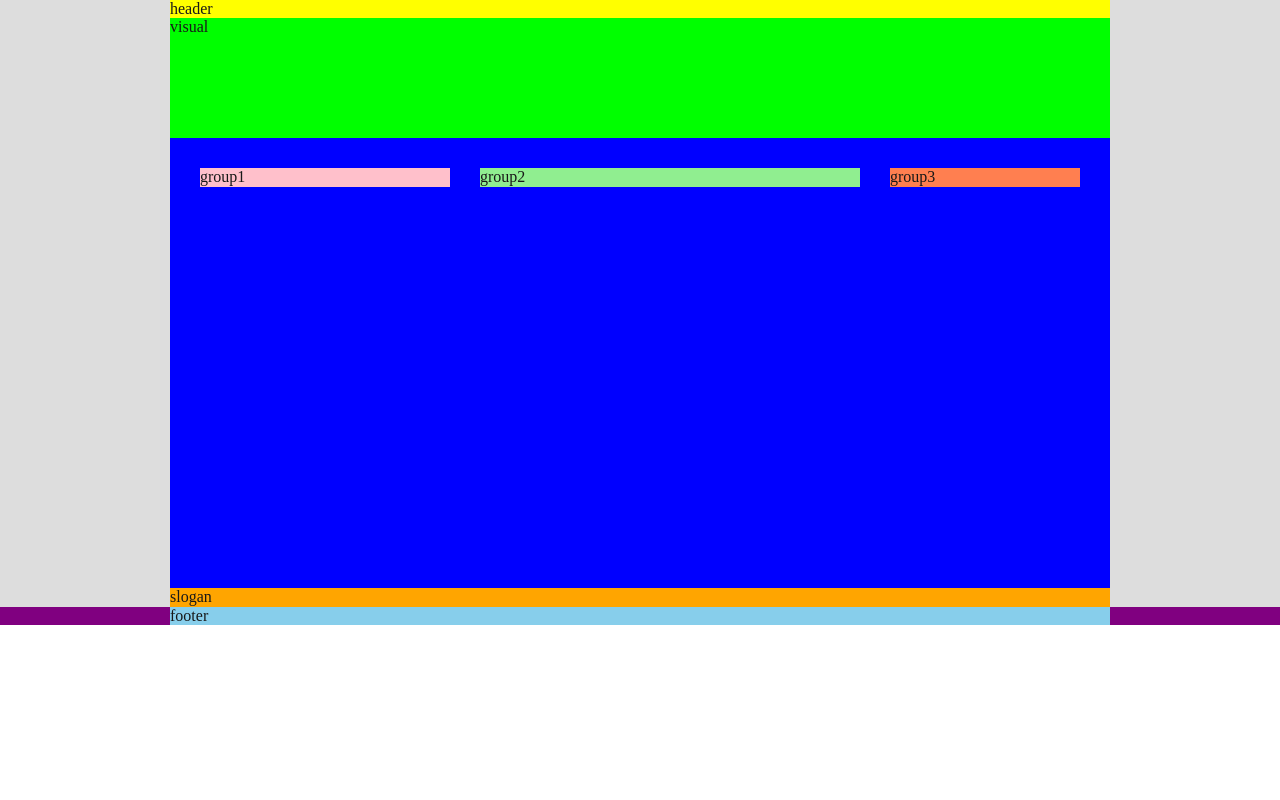
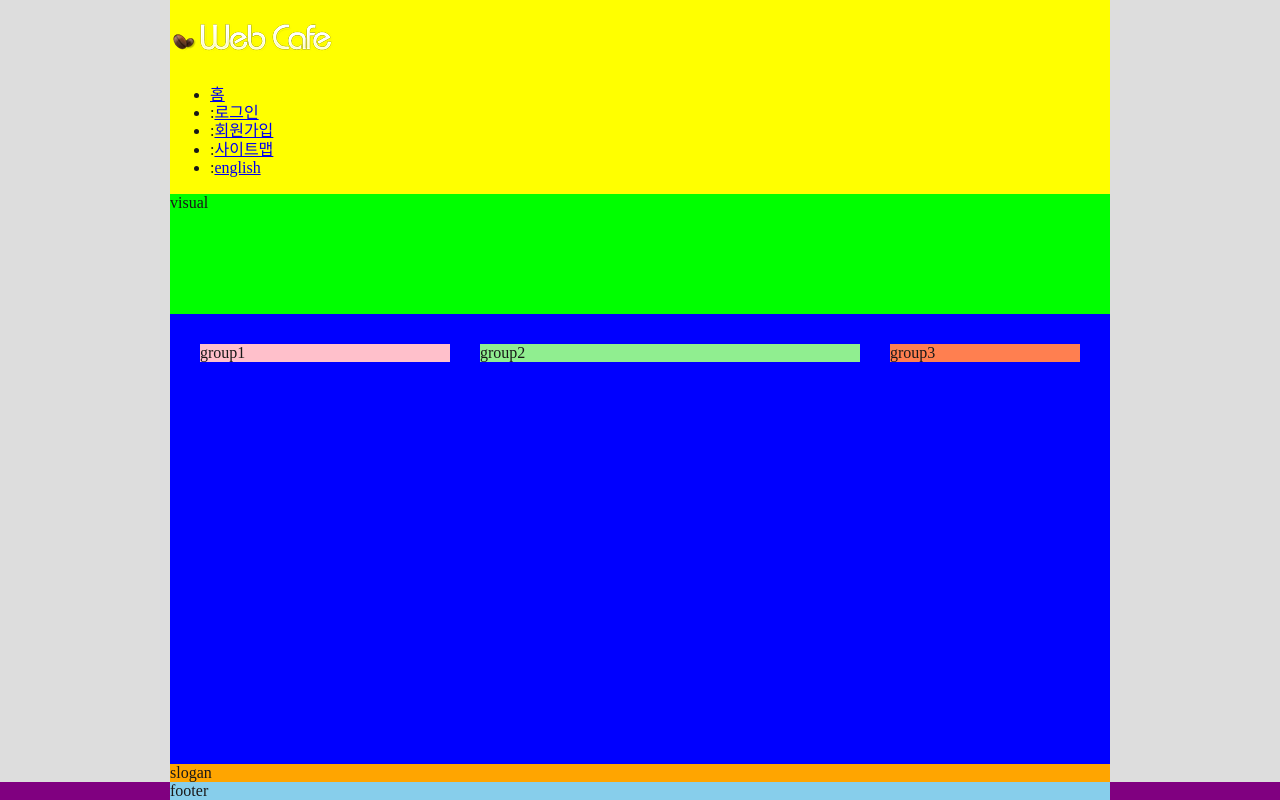
Before and after one commit to dunamisyoung/FDS17_Fixed, a plain HTML site: page index.html in a window 1280 px wide. Drawn offline with Linux system fonts and the light colour scheme; a web font is replaced by a local one.

Commit message:
로고 및 멤버링크 마크업

```diff
--- a/index.html
+++ b/index.html
@@ -6,9 +6,21 @@
     <title>웹카페-고정형 레이아웃</title>
     <link rel="stylesheet" type="text/css" href="./style.css" />
   </head>
+
   <body>
     <div class="container">
-      <header class="header">header</header>
+      <header class="header">
+        <h1 class="logo">
+          <a href="#"><img src="./images/logo.png" alt="Web Cafe" /></a>
+        </h1>
+        <ul class="member">
+          <li><a href="#">홈</a></li>
+          <li><span aria-hidden="true">:</span><a href="#">로그인</a></li>
+          <li><span aria-hidden="true">:</span><a href="#">회원가입</a></li>
+          <li><span aria-hidden="true">:</span><a href="#">사이트맵</a></li>
+          <li><span aria-hidden="true">:</span><a href="#">english</a></li>
+        </ul>
+      </header>
       <div class="visual">visual</div>
       <main class="main clearfix">
         <div class="group group1">group1</div>
```
